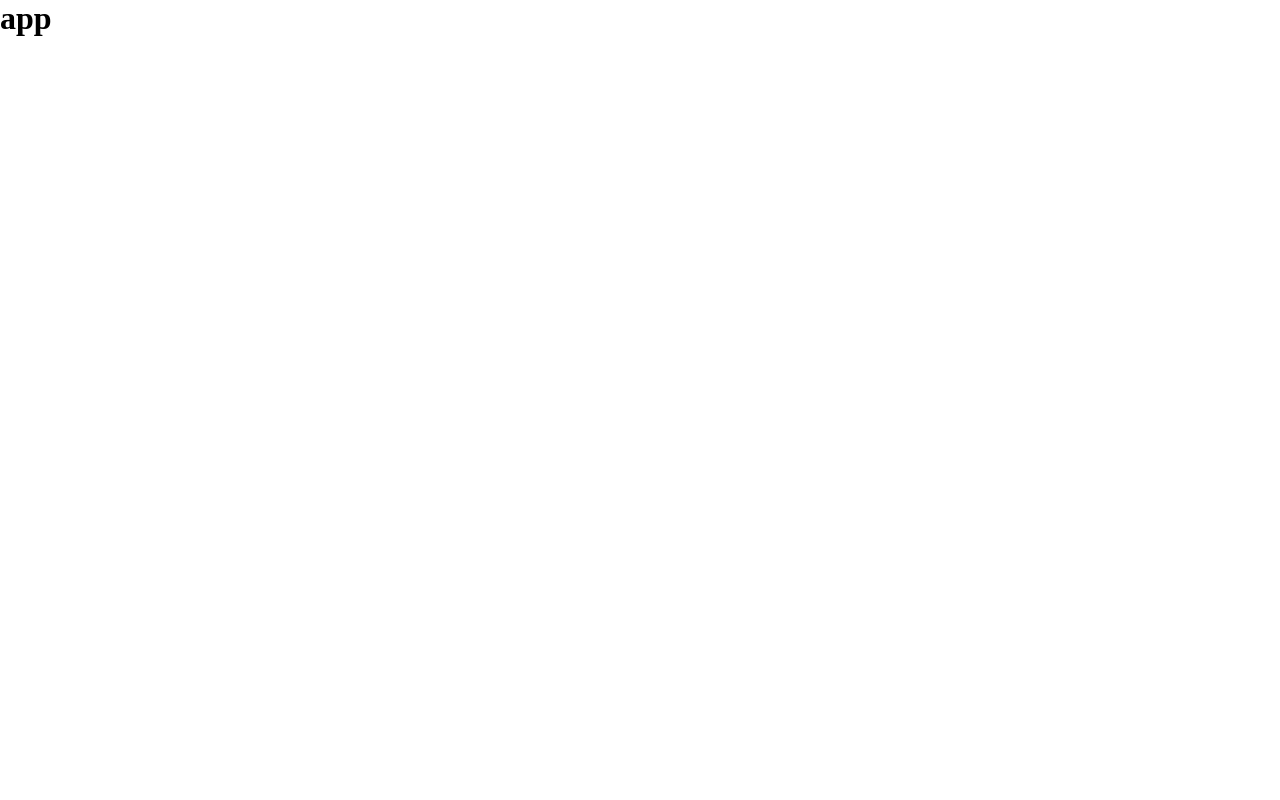
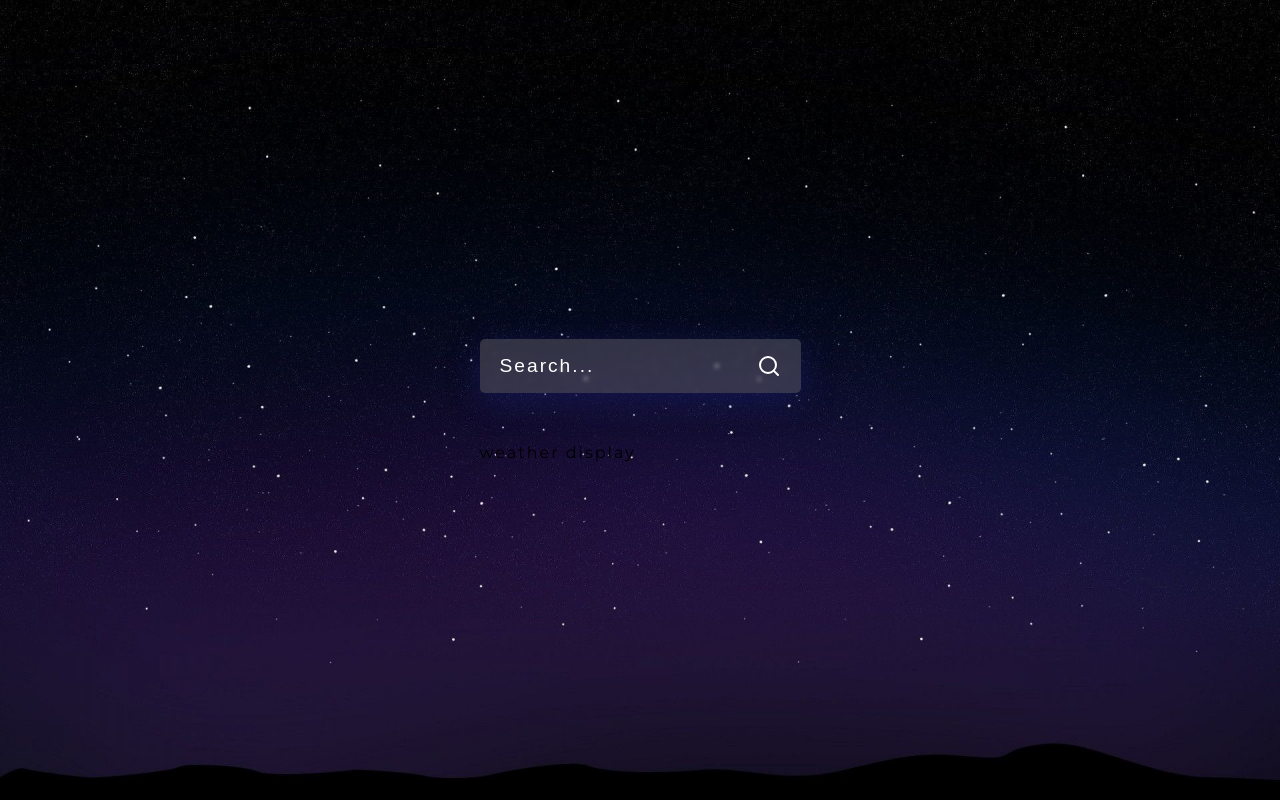
Before and after one commit to Drago78624/odin-weatherapp, a website built with Vite: page index.html in a window 1280 px wide. Built offline with nearby package versions, Linux system fonts and the light colour scheme.

Commit message:
searchbar added

```diff
--- a/index.html
+++ b/index.html
@@ -4,10 +4,18 @@
     <meta charset="UTF-8" />
     <link rel="icon" type="image/svg+xml" href="/vite.svg" />
     <meta name="viewport" content="width=device-width, initial-scale=1.0" />
-    <title>Vite App</title>
+    <title>Odin - Weather App</title>
   </head>
   <body>
-    <h1>app</h1>
+    <div class="container">
+      <div class="search-container">
+        <input type="text" class="searchbar" placeholder="Search...">
+        <svg xmlns="http://www.w3.org/2000/svg" width="24" height="24" viewBox="0 0 24 24" fill="none" stroke="white" stroke-width="2" stroke-linecap="round" stroke-linejoin="round" class="feather feather-search"><circle cx="11" cy="11" r="8"></circle><line x1="21" y1="21" x2="16.65" y2="16.65"></line></svg>
+      </div>
+      <div class="weather-display">
+        weather display
+      </div>
+    </div>
     <script type="module" src="/main.js"></script>
   </body>
 </html>
--- a/main.js
+++ b/main.js
@@ -1 +1,3 @@
 import './style.css'
+
+// endpoint : https://api.weatherapi.com/v1/current.json?key=d4f73fff076641849fa161354220609&q=karachi
--- a/style.css
+++ b/style.css
@@ -1,3 +1,5 @@
+@import url('https://fonts.googleapis.com/css2?family=Montserrat:wght@300;400;500;600;700&display=swap');
+
 *,
 *::before,
 *::after {
@@ -6,7 +8,57 @@
   box-sizing: inherit;
   text-decoration: none;
   list-style: none;
+  letter-spacing: 2px;
 }
 html {
   box-sizing: border-box;
 }
+
+body {
+  min-height: 100vh;
+  background-image: url("./assets/background.jpg");
+  background-size: cover;
+  display: flex;
+  justify-content: center;
+  align-items: center;
+  font-family: 'Montserrat', sans-serif;
+}
+
+h1 {
+  color: white;
+}
+
+
+
+.search-container {
+  padding: 15px 20px;
+  margin-bottom: 50px;
+  display: flex;
+  align-items: center;
+  background: rgba( 221, 213, 213, 0.2 );
+  box-shadow: 0 8px 32px 0 rgba( 31, 38, 135, 0.37 );
+  backdrop-filter: blur( 2px );
+  -webkit-backdrop-filter: blur( 2px );
+  border-radius: 5px;
+  -webkit-border-radius: 5px;
+  -moz-border-radius: 5px;
+  -ms-border-radius: 5px;
+  -o-border-radius: 5px;
+}
+
+.searchbar {
+  font-size: 1.2rem;
+  margin-right: 10px;
+  border: 0;
+  outline: 0;
+  background-color: transparent;
+  color: white;
+}
+
+input::placeholder {
+  color: white;
+}
+
+.weather-display {
+
+}
```
Also changed, not shown: assets/background.jpg (added), assets/search.svg (added), javascript.svg (deleted).
